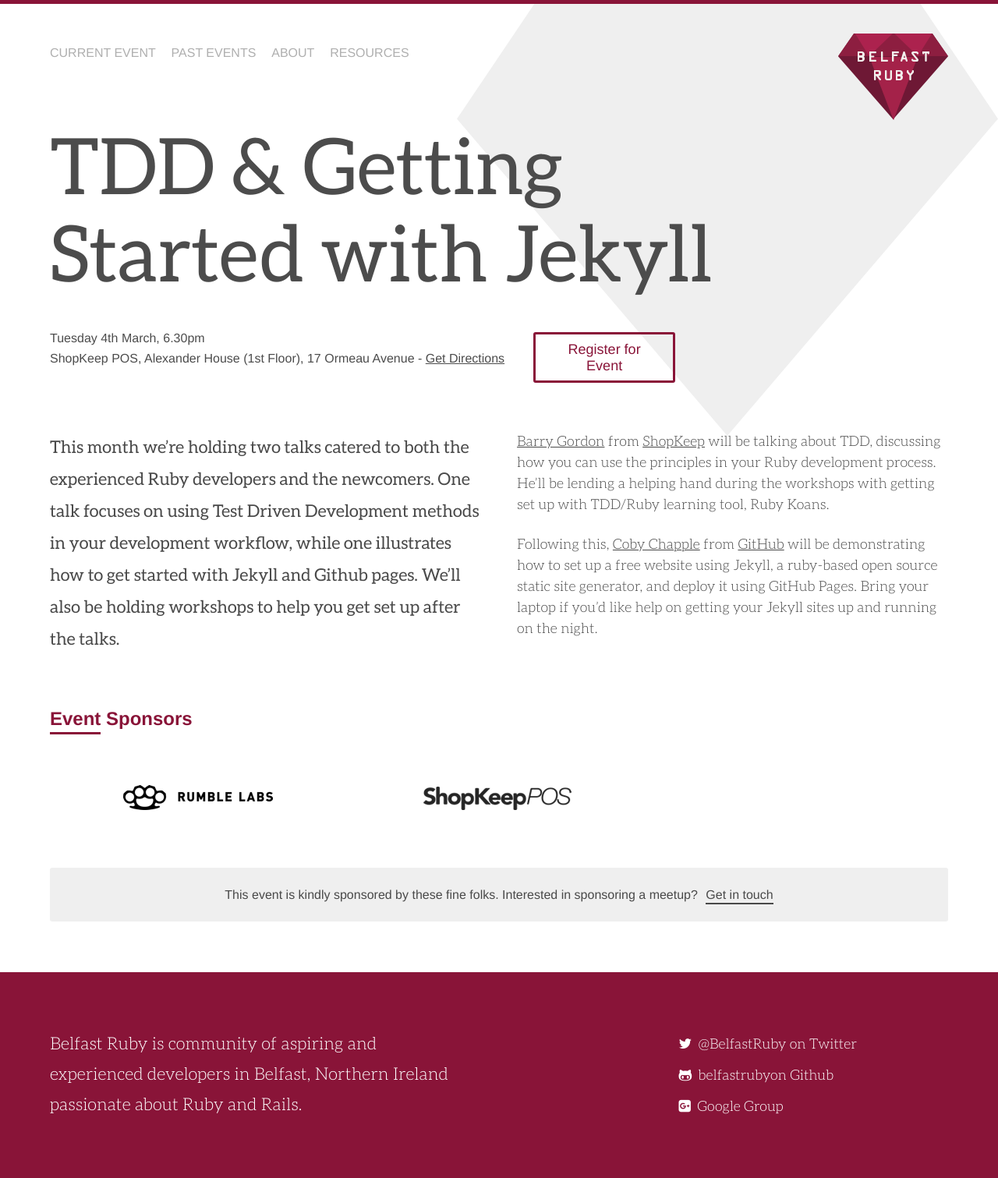
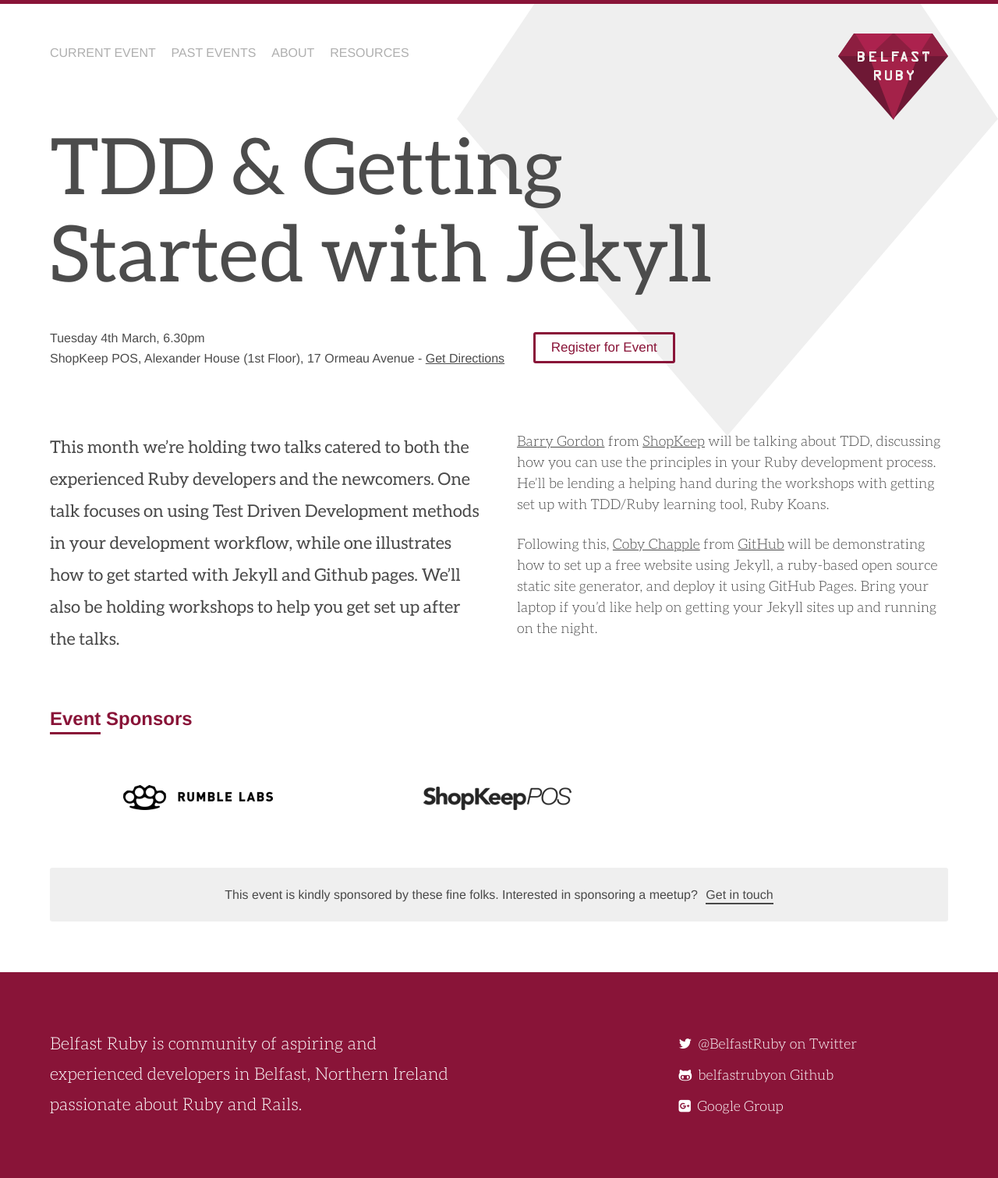
Before and after one commit to belfastruby/belfastruby.com, a Jekyll site: the page built from index.html, in a window 1280 px wide. Shown: the whole page at 78% size. Built offline with Jekyll 4.4.1, drawn with Linux system fonts in a browser that asks for light colours; nearby versions of some CDN libraries; Markdown is read by kramdown in place of the engine named in the settings.

Commit message:
style tweaks and slight edits to md files

```diff
--- a/_posts/2012-02-31-making-the-jump-to-ruby.markdown
+++ b/_posts/2012-02-31-making-the-jump-to-ruby.markdown
@@ -7,7 +7,7 @@
 when: Tuesday 31st February, 6.30pm
 location: 21 Social,  1 Hill Street, Cathedral Quarter
 
-directions: "http://maps.google.co.uk/maps?q=21+Social&hl=en&ll=54.601095,-5.926309&spn=0.01018,0.025921&sll=54.592891,-5.929399&sspn=0.010182,0.025921&oq=21+social&vpsrc=6&hq=21+Social&t=m&z=16"
+directions: http://maps.google.co.uk/maps?q=21+Social&hl=en&ll=54.601095,-5.926309&spn=0.01018,0.025921&sll=54.592891,-5.929399&sspn=0.010182,0.025921&oq=21+social&vpsrc=6&hq=21+Social&t=m&z=16
 
 register_link: "http://digitalcircle.org/events/making-the-jump-to-ruby"
 
--- a/_posts/2014-01-30-intro-to-ruby.markdown
+++ b/_posts/2014-01-30-intro-to-ruby.markdown
@@ -8,7 +8,9 @@
 location: Rumble Labs, 46 Hill Street
 
 directions: https://maps.google.com/maps?f=d&source=s_d&saddr=&hl=en&ie=UTF8&layer=c&daddr=The+Rumble+Laboratory+%4054.60231963589608,-5.927209854125977
+
 register_link: "http://digitalcircle.org/events/an-introduction-to-ruby"
+
 sponsors: [{name: "Rumble Labs", image: "../assets/images/rumblelabs-logo.png", link: "http://rumblelabs.com"}, {name: "Shopkeep", image: "../assets/images/shopkeeppos.png", link: "http://shopkeeppos.com"}, {name: "Brewbot", image: "../assets/images/brewbot.png", link: "http://brewbot.io"} ]
 
 description: "It’s our first Belfast Ruby event of the year so we hope to welcome back the regulars as well as plenty of new faces. We’ll be holding a few short talks focused on the theme of making the jump to Ruby and how to get started."
--- a/assets/css/main.css
+++ b/assets/css/main.css
@@ -526,10 +526,10 @@
   cursor: pointer;
   display: inline-block;
   font-family: "proxima-nova", Helvetica, Arial, sans-serif;
-  font-size: 18px;
+  font-size: 17px;
   font-weight: 400;
-  min-width: 140px;
-  padding: 0.5em 1em 0.4em;
+  min-width: 155px;
+  padding: 0.4em 0.6em 0.4em;
   text-align: center;
   text-decoration: none;
   display: inline-block;
--- a/assets/sass/_mixins.scss
+++ b/assets/sass/_mixins.scss
@@ -12,10 +12,10 @@
   cursor: pointer;
   display: inline-block;
   font-family: "proxima-nova", Helvetica, Arial, sans-serif;
-  font-size: 18px;
+  font-size: 17px;
   font-weight: 400;
-  min-width: 140px;
-  padding: 0.5em 1em 0.4em;
+  min-width: 155px;
+  padding: 0.4em 0.6em 0.4em;
   text-align: center;
   text-decoration: none;
   &:hover{
```
